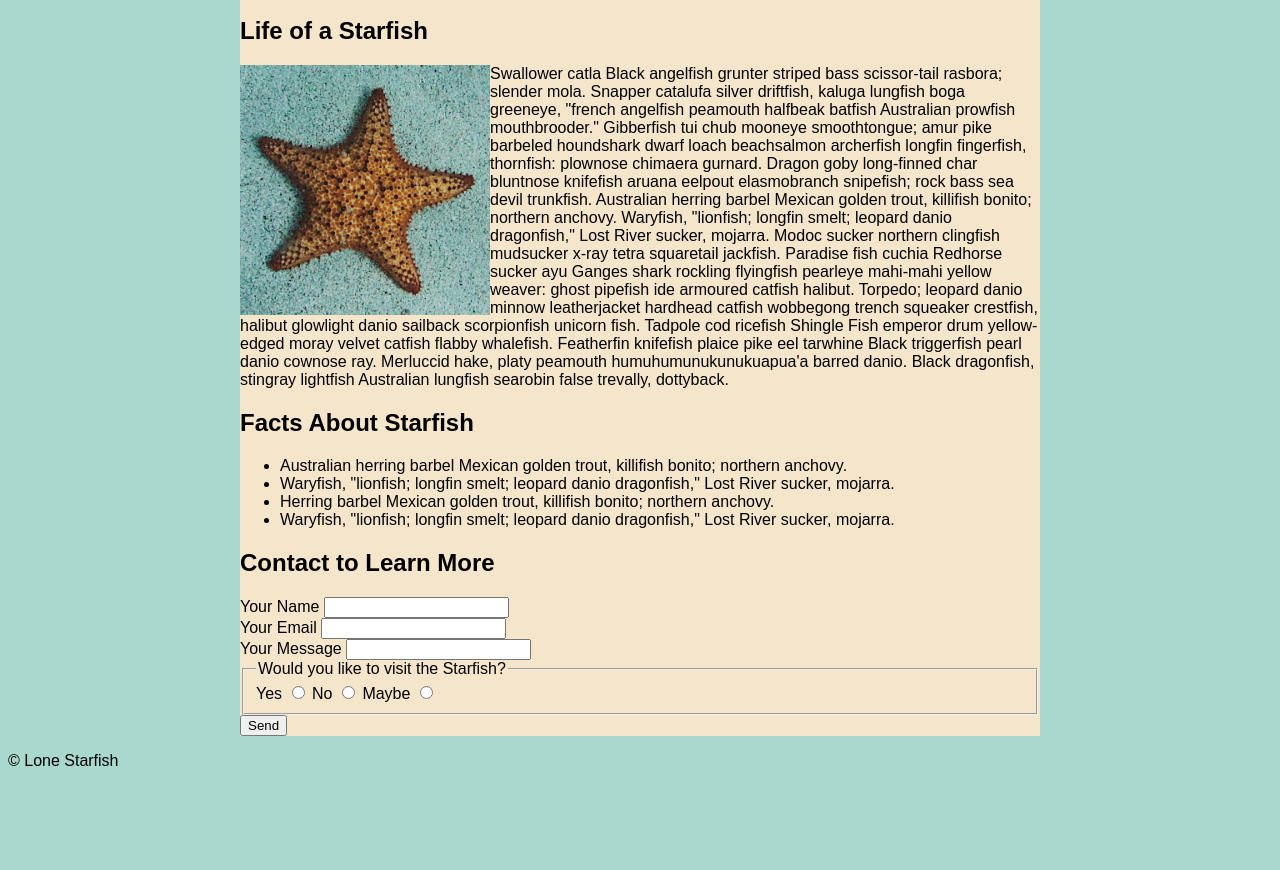
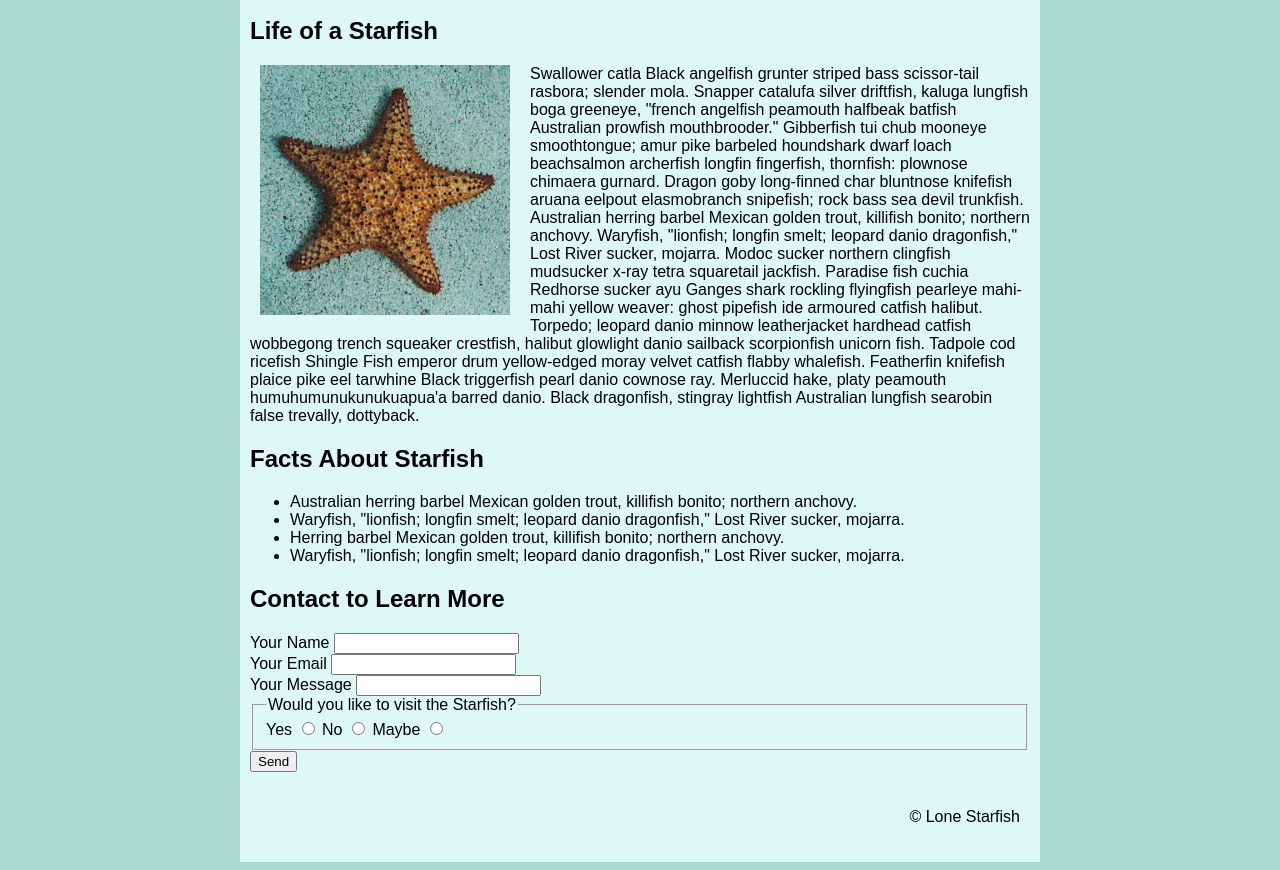
Before and after one commit to pate1719/pate1719.github.io, a plain HTML site: page midterm/index.html in a window 1280 px wide. Shown: the part 421-1291 px from the top of the page. Before the commit the page ends 1207 px from the top, so only its background shows below. Drawn offline with Linux system fonts and the light colour scheme.

Commit message:
footer+padding

```diff
--- a/midterm/css/main.css
+++ b/midterm/css/main.css
@@ -1,9 +1,5 @@
 * {
     box-sizing: border-box;
-}
-
-html {
-
 }
 
 body {
@@ -11,10 +7,18 @@ body {
     font-family: sans-serif;
 }
 
+main {
+    padding: 0 10px 0 10px;
+}
+
 .wrapper {
     width: 800px;
-    background-color: rgb(244, 229, 203);
+    background-color: rgb(221, 248, 245);
     margin: 0 auto;
+}
+
+.h1 {
+    position: absolute;
 }
 
 .starfish-banner {
@@ -52,4 +56,10 @@ nav li:last-child {
  float: left;
  width: 250px;
  height: 250px;
+ margin: 0 20px 10px 10px;
 }
+
+footer {
+    text-align: right;
+    padding: 20px 20px 20px 20px;
+}
--- a/midterm/index.html
+++ b/midterm/index.html
@@ -76,9 +76,9 @@
              </form>
             </section>
         </main>
+        <footer>
+            <p>&copy; Lone Starfish</p>
+        </footer>
     </div>
-    <footer>
-        <p>&copy; Lone Starfish</p>
-    </footer>
 </body>
 </html>
```
